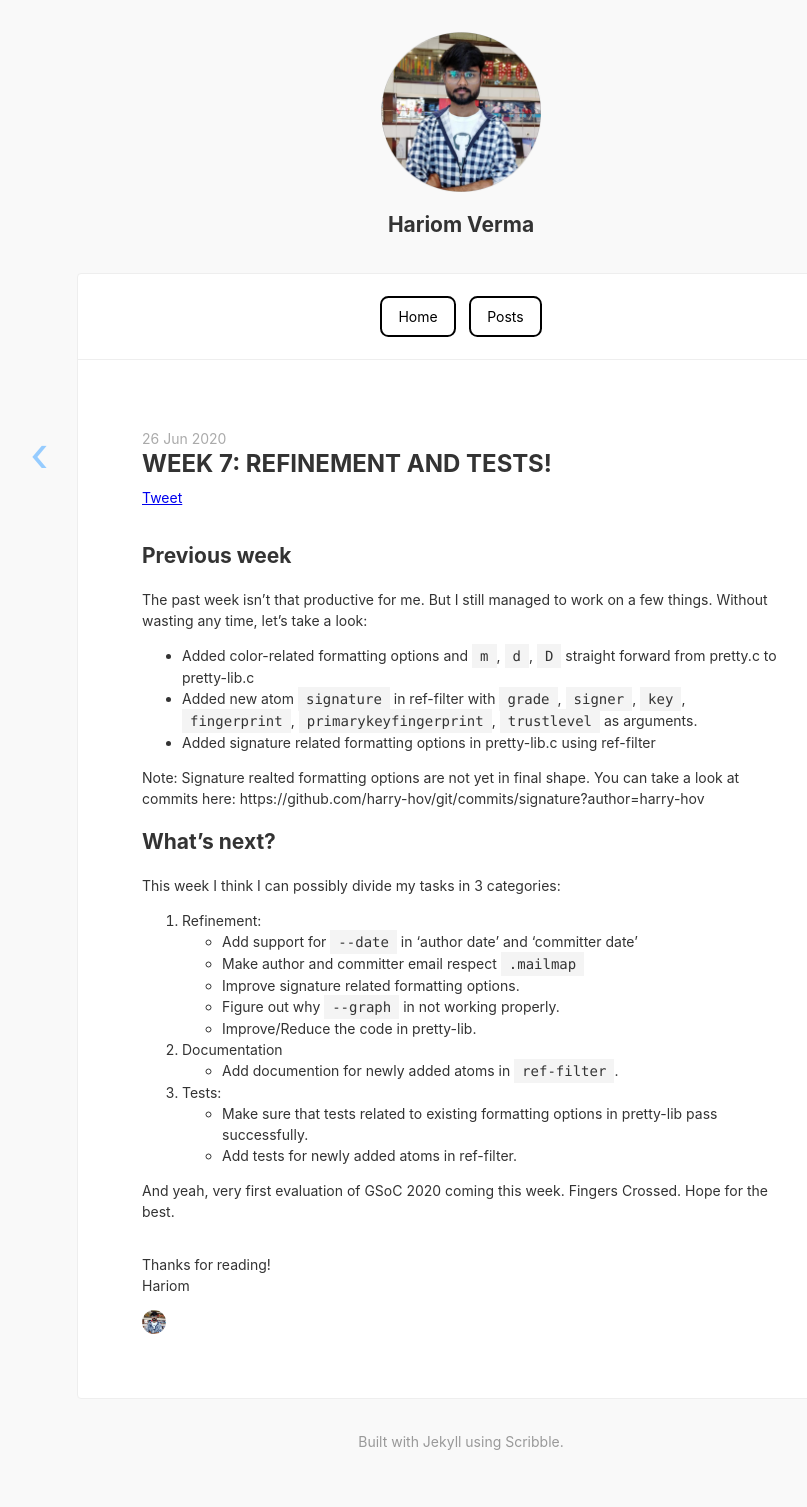
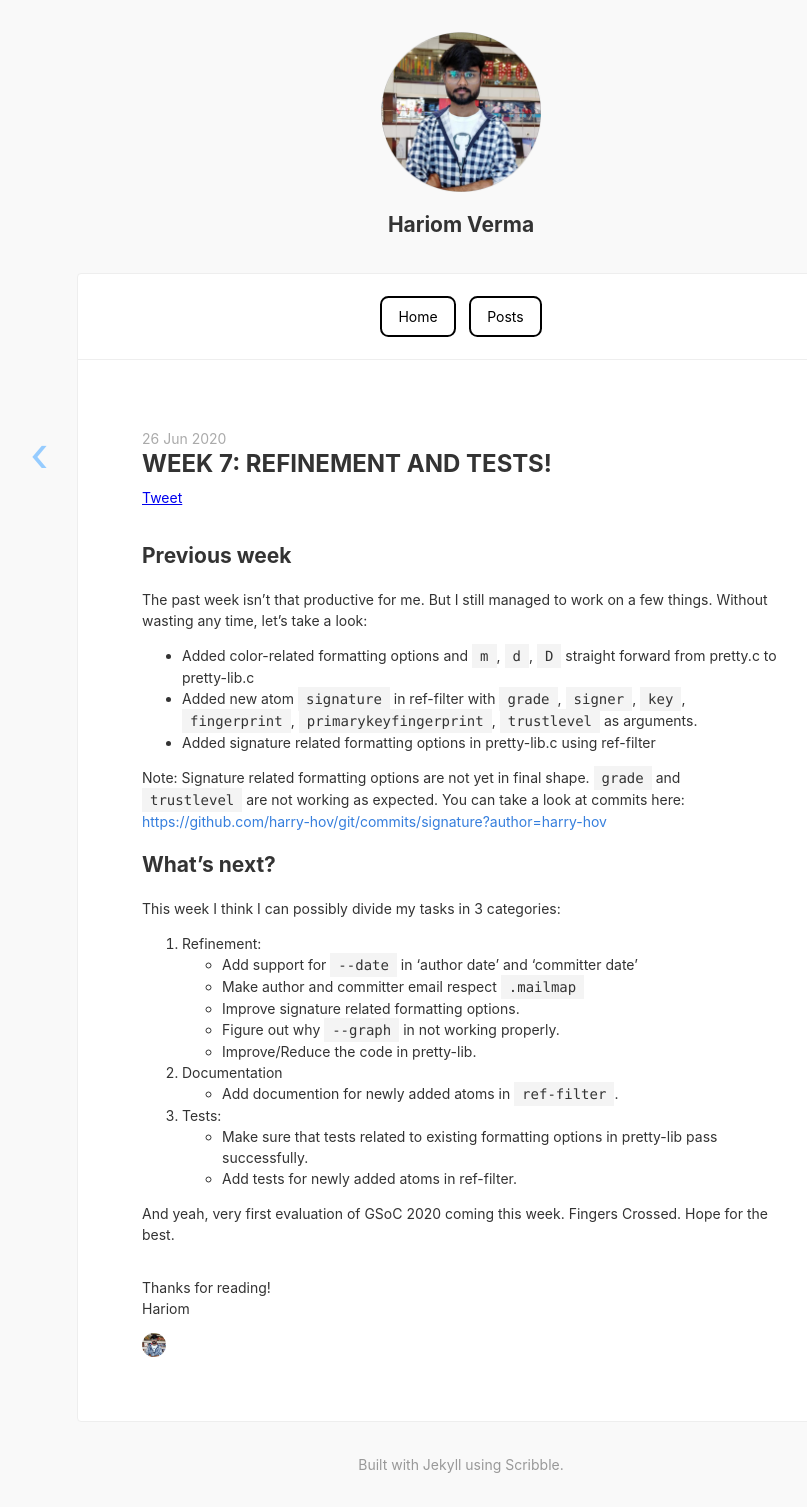
Before and after one commit to harry-hov/blogs, a Jekyll site: the page built from _posts/2020-06-26-week7-refinement-and-tests.md, in a window 1280 px wide. Shown: the whole page, without its empty margins (179-986 px from the left). Built offline with Jekyll 4.4.1, drawn with Linux system fonts in a browser that asks for light colours; comment, search, counter and statistics services are not loaded; before the commit the page ends 1484 px from its top, so only the background shows below that.

Commit message:
Update 2020-06-26-week7-refinement-and-tests.md

```diff
--- a/_posts/2020-06-26-week7-refinement-and-tests.md
+++ b/_posts/2020-06-26-week7-refinement-and-tests.md
@@ -11,7 +11,7 @@ The past week isn't that productive for me. But I still managed to work on a few
 - Added new atom `signature` in ref-filter with `grade`, `signer`, `key`, `fingerprint`, `primarykeyfingerprint`, `trustlevel` as arguments.
 - Added signature related formatting options in pretty-lib.c using ref-filter
 
-Note: Signature realted formatting options are not yet in final shape. You can take a look at commits here: https://github.com/harry-hov/git/commits/signature?author=harry-hov
+Note: Signature related formatting options are not yet in final shape. `grade` and `trustlevel` are not working as expected. You can take a look at commits here: [https://github.com/harry-hov/git/commits/signature?author=harry-hov](https://github.com/harry-hov/git/commits/signature?author=harry-hov)
 
 ## What's next?
 
```
